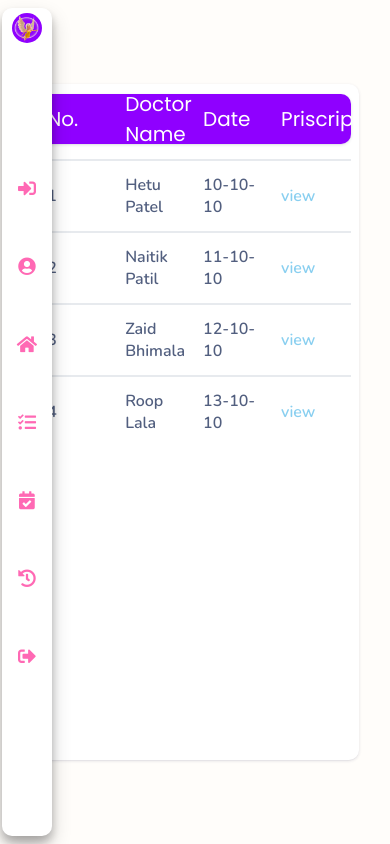
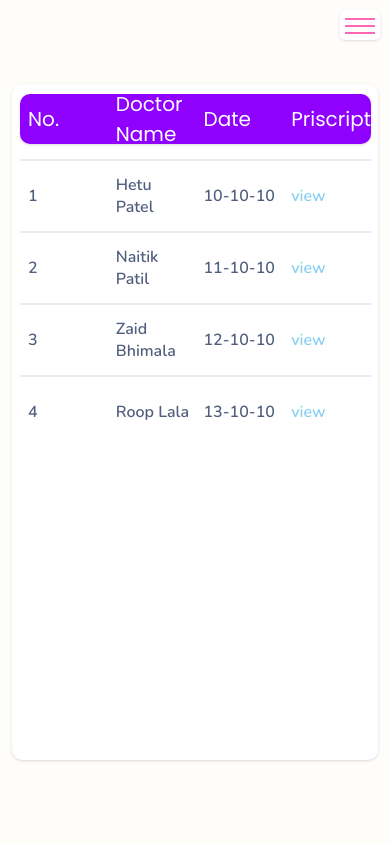
Before and after one commit to Hetu1107/Druid, a React (Create React App) app in the folder client/: page /history in a window 390 px wide. Built offline with nearby package versions, Linux system fonts and the light colour scheme.

Commit message:
mobile view fixed

```diff
--- a/client/src/container/components/NavBar/Nav.js
+++ b/client/src/container/components/NavBar/Nav.js
@@ -53,6 +53,22 @@ function Nav(props) {
 
   return (
     <div className="main-nav-bar" id="main-nav-bar">
+      <div className="bar" id="bar" onClick={()=>{
+        let check = document.getElementById('bar').classList.contains('cross');
+        console.log(check);
+        if(check){
+          document.getElementById('bar').classList.remove('cross');
+          document.getElementById('main-nav-bar').style.left = "-100px";
+        }
+        else{
+          document.getElementById('bar').classList.add('cross');
+          document.getElementById('main-nav-bar').style.left = "0.5vw";
+        }
+      }}>
+        <span></span>
+        <span></span>
+        <span></span>
+      </div>
       <div className="nav-toggle" id="nav-toggle">
         <img src={src} />
       </div>
--- a/client/src/container/style/Appointment.scss
+++ b/client/src/container/style/Appointment.scss
@@ -165,16 +165,15 @@
         justify-content: center;
         align-items: center;
         .deatil-of-doc{
-            width: calc(100% - 100px);
+            width: calc(100%);
             margin-top: 10px;
         }
         .list{
-            width: calc(100% - 100px);
+            width: calc(100%);
             margin-top: 10px;
         }
     }
     .change-token{
-        width: calc(90% - 100px);
+        width: calc(90%);
     }
-
 }
--- a/client/src/container/style/History.scss
+++ b/client/src/container/style/History.scss
@@ -152,3 +152,8 @@
         }
     }
 }
+@media only screen and (max-width: 900px){
+    .history-main-box{
+        width: 90%;
+    }
+}
--- a/client/src/container/style/Nav.scss
+++ b/client/src/container/style/Nav.scss
@@ -15,6 +15,52 @@
     justify-content: center;
     align-items: center;
     z-index: 1000;
+}
+.bar{
+    position: fixed;
+    display: none;
+    top: 10px;
+    right: 10px;
+    background-color: $secondary-background;
+    box-shadow: $box-shadow;
+    height: 20px;
+    padding: 2px 0;
+    width: 30px;
+    padding: 5px;
+    z-index: 1000;
+    flex-direction: column;
+    justify-content: space-between;
+    align-items: center;
+    border-radius: 5px;
+    cursor: pointer;
+    transition: all 200ms ease;
+    span{
+        width: 30px;
+        height: 1px;
+        padding: 1px 0;
+        margin: 2.5px 0;
+        background-color: $secondary;
+        transform: rotate(0);
+        transition: all 200ms ease;
+    }
+    &:hover{
+        box-shadow: $nav-shadow;
+    }
+    &.cross{
+        span{
+            position: absolute;
+            top: 10px;
+            &:nth-child(2){
+                display: none;
+            }
+            &:nth-child(3){
+                transform: rotateZ(45deg);
+            }
+            &:nth-child(1){
+                transform: rotateZ(-45deg);
+            }
+        }
+    }
 }
 .nav-toggle {
     width: 50px;
@@ -111,16 +157,11 @@
         }
     }
 }
-@media only screen and (max-width: 700px){
+@media only screen and (max-width: 900px){
     .main-nav-bar{
-        width: 50px;
+        left: -100px;
     }
-    .nav-toggle{
-        width: 30px;
-        height: 20px;
-        img{
-            width: 25px;
-            height: 25px;
-        }
+    .bar{
+        display: flex;
     }
 }
--- a/client/src/container/style/User.scss
+++ b/client/src/container/style/User.scss
@@ -225,6 +225,9 @@
     }
 }
 @media only screen and (max-width: 900px){
+    .main-user-profile{
+        justify-content: center;
+    }
     .profile-data{
         width: calc(100vw - 80px);
         flex-direction: column;
```
